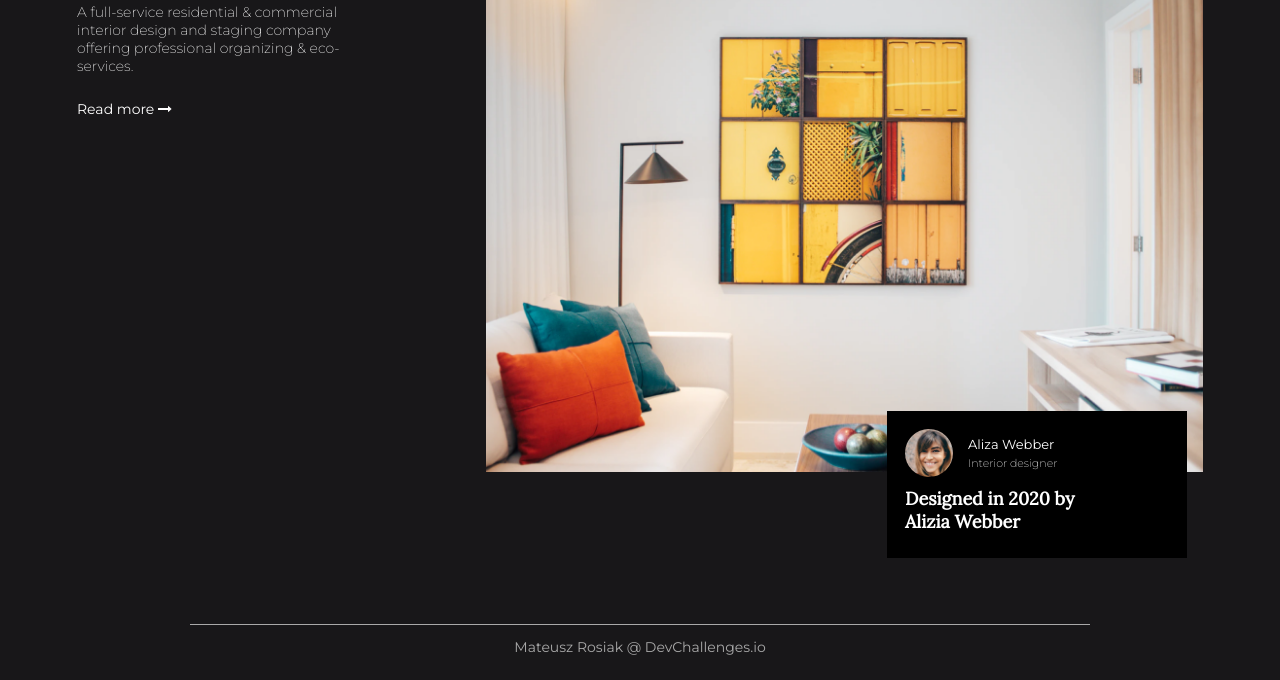
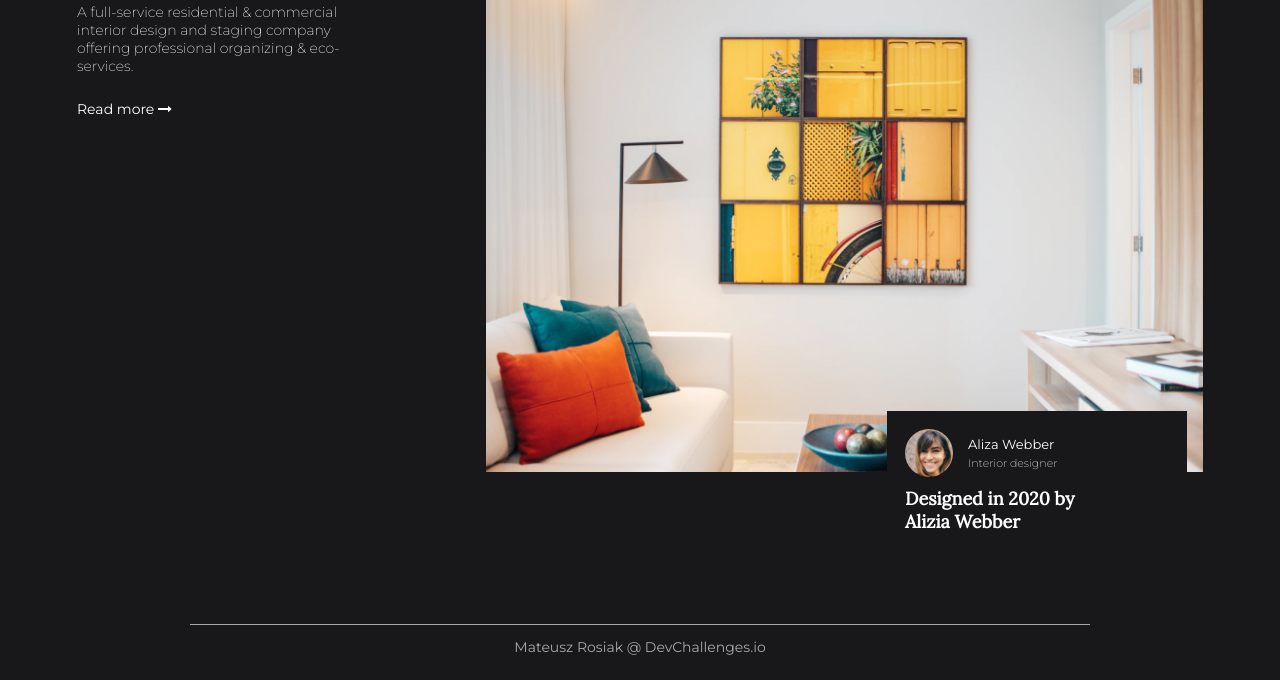
Before and after one commit to mateuszrosiak/DevChallenges.io, a plain HTML site: page 3-interior-consultant/index.html in a window 1280 px wide. Shown: the part 324-1004 px from the top of the page. Drawn offline with nearby package versions, Linux system fonts and the light colour scheme.

Commit message:
Fix info-block bg color

```diff
--- a/3-interior-consultant/scss/_base.scss
+++ b/3-interior-consultant/scss/_base.scss
@@ -153,7 +153,7 @@ img {
         position: absolute;
         bottom: -82px;
         right: 16px;
-        background-color: black;
+        background-color: #181719;
         padding: 18px 70px 25px 18px;
         width: 300px;
     }
```
Also changed, not shown: 3-interior-consultant/css/main.css, 1 other file.
